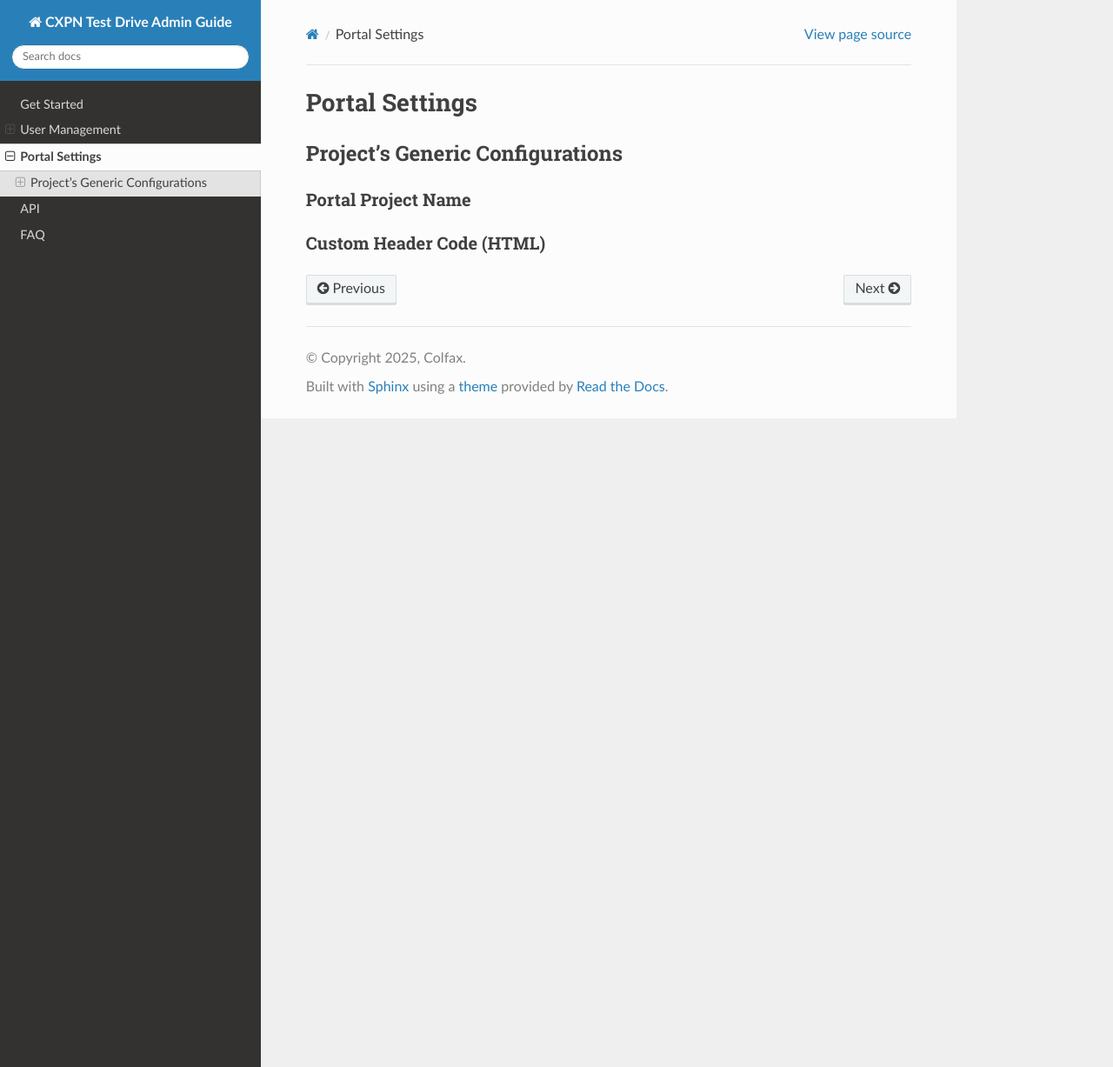
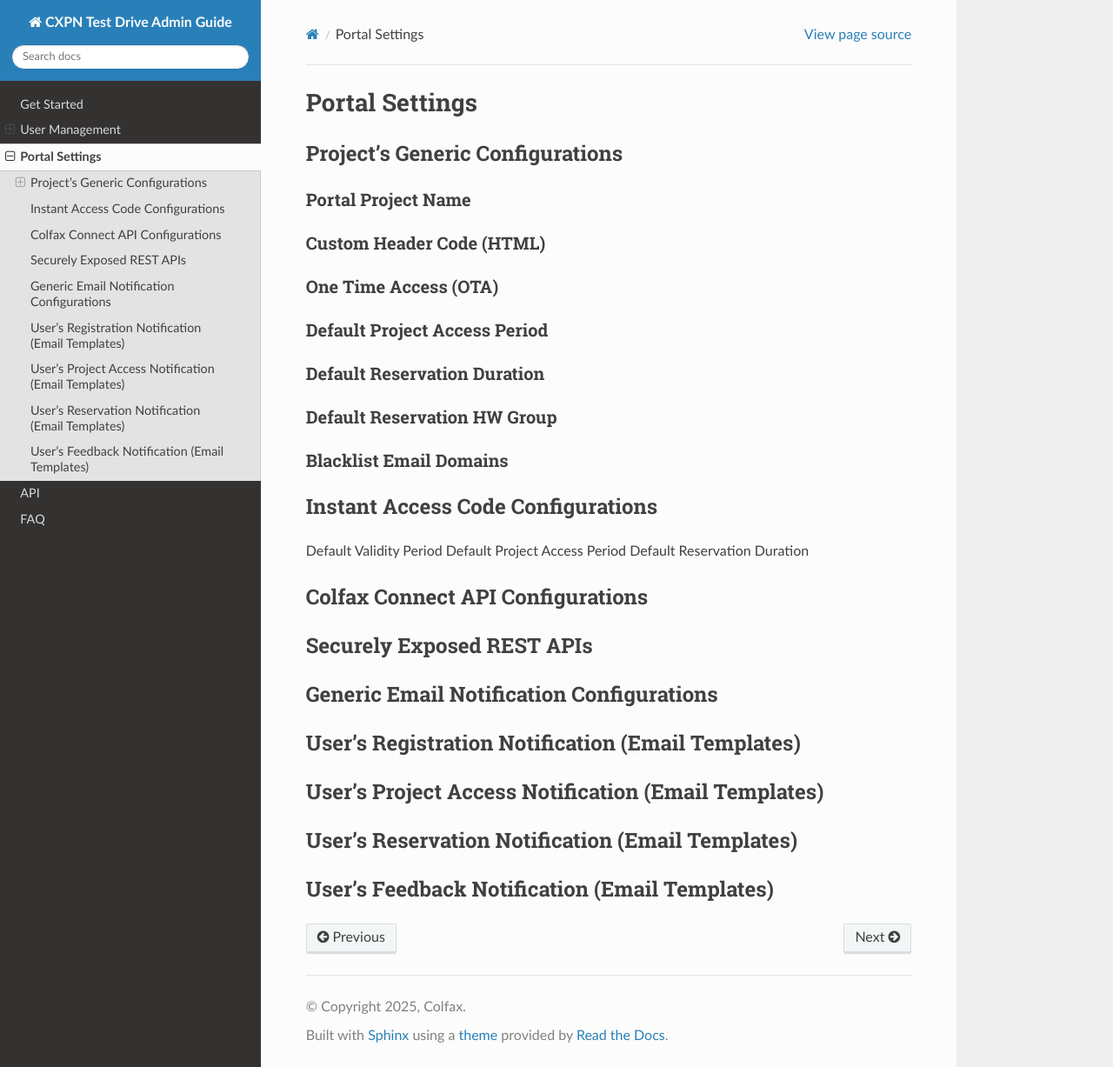
Before and after one commit to ColfaxResearch/cxpn-admin-readthedocs, a Sphinx documentation site: the page built from docs/source/portal-settings.rst, in a window 1280 px wide and 1227 px high. Shown: the whole window at 87% size. Built offline with Sphinx 7.4.7 and the Read the Docs theme 3.1.0, drawn with Linux system fonts in a browser that asks for light colours.

Commit message:
portal-setting content edit.

```diff
--- a/docs/source/portal-settings.rst
+++ b/docs/source/portal-settings.rst
@@ -11,3 +11,57 @@ Portal Project Name
 
 Custom Header Code (HTML)
 ^^^^^^^^^^^^^^^^^^^^^^^^^
+
+One Time Access (OTA)
+^^^^^^^^^^^^^^^^^^^^^^^^^
+
+Default Project Access Period
+^^^^^^^^^^^^^^^^^^^^^^^^^^^^^
+
+Default Reservation Duration
+^^^^^^^^^^^^^^^^^^^^^^^^^^^^
+
+Default Reservation HW Group
+^^^^^^^^^^^^^^^^^^^^^^^^^^^^
+
+Blacklist Email Domains
+^^^^^^^^^^^^^^^^^^^^^^^
+
+Instant Access Code Configurations
+----------------------------------
+
+Default Validity Period
+Default Project Access Period
+Default Reservation Duration
+
+Colfax Connect API Configurations
+----------------------------------
+
+..
+    API ISS
+    API ISS Secert
+    Project API ISS
+    Project API ISS Secret
+    DB API URL
+    Reservation API URL
+    Infrastructure API URL
+    Seat Connected Systems API URL
+    SMTP API URL
+
+Securely Exposed REST APIs
+--------------------------
+
+Generic Email Notification Configurations
+-----------------------------------------
+
+User's Registration Notification (Email Templates)
+--------------------------------------------------
+
+User's Project Access Notification (Email Templates)
+----------------------------------------------------
+
+User's Reservation Notification (Email Templates)
+-------------------------------------------------
+
+User's Feedback Notification (Email Templates)
+----------------------------------------------
```
